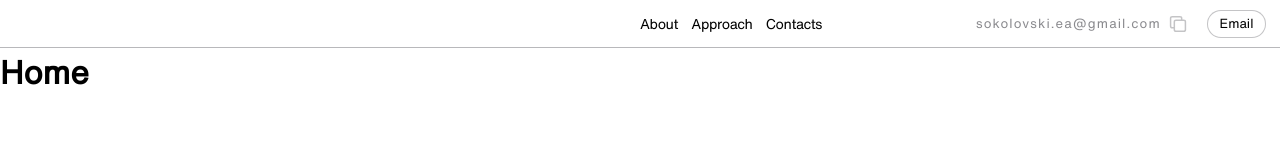
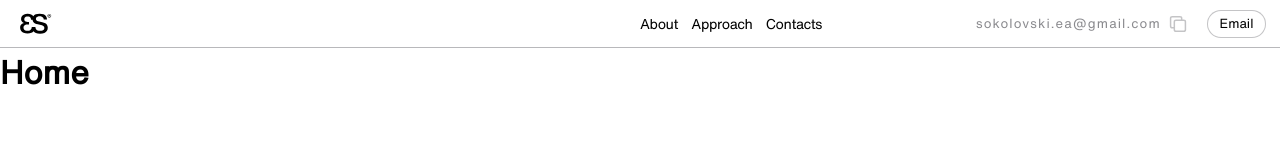
Before and after one commit to ivanshabanistan/es, a React (Vite) app in the folder es/: page / in a window 1280 px wide. Shown: the top 160 px of the page. Built offline with nearby package versions, Linux system fonts and the light colour scheme.

Commit message:
fix: change link for deploy

```diff
--- a/es/src/App.css
+++ b/es/src/App.css
@@ -10,6 +10,9 @@
 .header__logo-container {
   width: 50%;
   height: 100%;
+  display: flex;
+  justify-content: start;
+  align-items: center;
 }
 .header__logo {
   height: 40px;
@@ -17,7 +20,7 @@
   background-image: url("./assets/images/ES_Logo.svg");
   background-repeat: no-repeat;
   background-position: center;
-  background-size: 100%;
+  background-size: cover;
 }
 .header__container {
   width: 50%;
@@ -103,7 +106,7 @@ nav {
 .burger-menu {
   display: none;
 }
-@media screen and (max-width: 768px) {
+@media screen and (max-width: 1000px) {
   .email__text,
   .email__copied,
   .email__img {
@@ -113,7 +116,7 @@ nav {
     width: 86px;
   }
 }
-@media screen and (max-width: 425px) {
+@media screen and (max-width: 600px) {
   nav {
     display: none;
   }
--- a/es/src/App.jsx
+++ b/es/src/App.jsx
@@ -8,7 +8,9 @@ import Contacts from "./pages/Contacts";
 
 function App() {
   return (
-    <BrowserRouter>
+    <BrowserRouter
+    // basename="/se"
+    >
       <Layout />
       <Routes>
         <Route index element={<Home />} />
--- a/es/src/pages/Home.jsx
+++ b/es/src/pages/Home.jsx
@@ -1,4 +1,4 @@
-import Layout from "./Layout";
+// import Layout from "./Layout";
 
 const Home = () => {
   return (
--- a/es/vite.config.js
+++ b/es/vite.config.js
@@ -4,5 +4,5 @@ import react from "@vitejs/plugin-react";
 // https://vitejs.dev/config/
 export default defineConfig({
   plugins: [react()],
-  base: "/es/",
+  // base: "/es/",
 });
```
